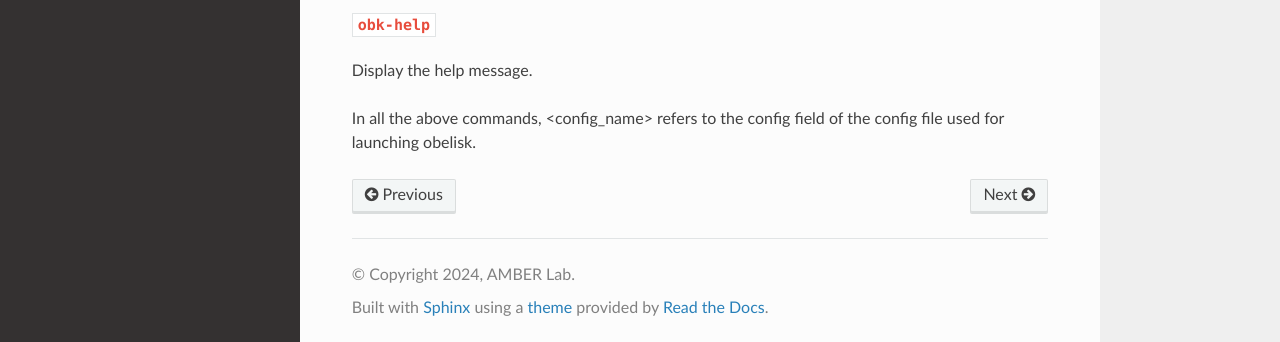
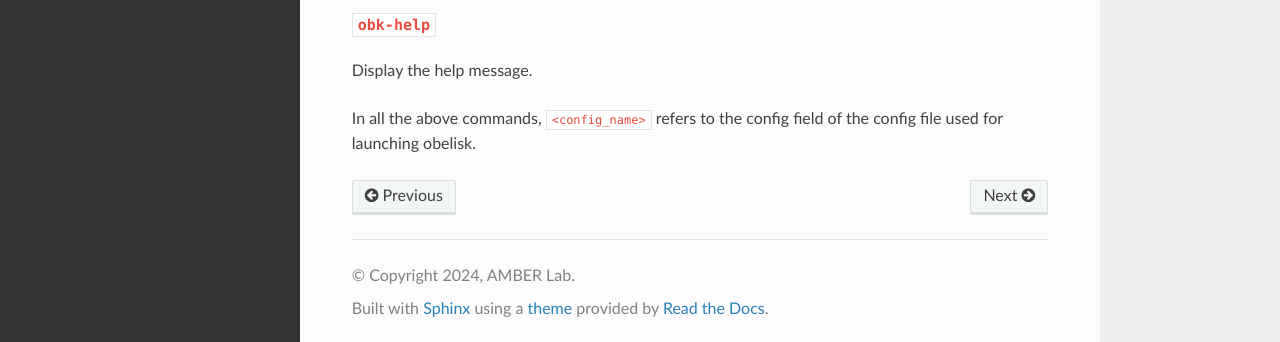
Before and after one commit to Caltech-AMBER/obelisk, a Sphinx documentation site: the page built from docs/source/obelisk_terminal_aliases.md, in a window 1280 px wide and 900 px high, scrolled down 1361 px. Shown: the part 555-897 px from the top of the window. Built offline with Sphinx 7.4.7 and the Read the Docs theme 2.0.0, drawn with Linux system fonts in a browser that asks for light colours.

```diff
--- a/docs/source/obelisk_terminal_aliases.md
+++ b/docs/source/obelisk_terminal_aliases.md
@@ -66,4 +66,4 @@ obk-kill <config_name>
 ### `obk-help`
 Display the help message.
 
-In all the above commands, <config_name> refers to the config field of the config file used for launching obelisk.
+In all the above commands, `<config_name>` refers to the config field of the config file used for launching obelisk.
```
